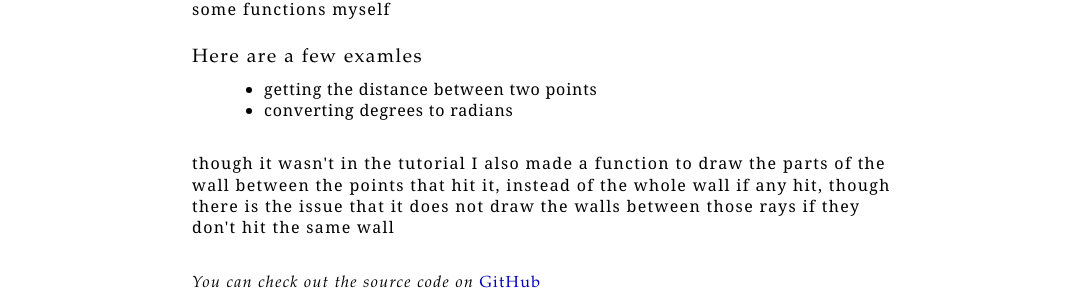
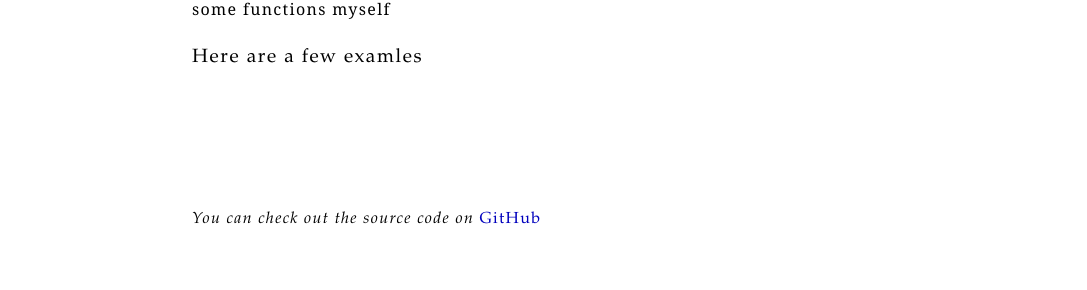
Before and after one commit to S0UPernova/portfolio-v2, a Next.js app: page / in a window 1280 px wide. Shown: the part 1354-1644 px from the top of the page, without its empty margins (96-1183 px from the left). Built offline with nearby package versions, Linux system fonts and the light colour scheme.

Commit message:
worked on index page and added component to type in text on the fly

```diff
--- /dev/null
+++ b/components/typedText.module.scss
@@ -0,0 +1,22 @@
+.blink {
+  animation: blinker 1s linear infinite;
+}
+@keyframes blinker {
+  50% {
+    opacity: 0;
+  }
+}
+
+.element {
+  font-size: inherit;
+  font-weight: inherit;
+  font-family: inherit;
+  font-style: inherit;
+}
+// .element:empty {
+//   [dir=rtl] & {
+//     list-style-type: none;
+//     content: "content";
+//   }
+
+// }
--- /dev/null
+++ b/components/typedText.tsx
@@ -0,0 +1,51 @@
+import React, { useState, useEffect, memo, createRef, useRef } from "react"
+import { useIsVisible } from "../hooks/useIsVisible"
+import styles from './typedText.module.scss'
+
+interface IInputParams {
+  children: string,
+  delay?: number,
+  duration?: number,
+  timeout?: number,
+  placeholder?: string | false,
+  curserStyle?: "none" | "static" | "blink"
+  curser?: string,
+  tag?: keyof HTMLElementTagNameMap
+  ref?: any
+}
+function TypedText({ children, delay = 110, timeout = 1000, placeholder = "\u200B", curser = "|", curserStyle = "static", duration }: IInputParams) {
+  const ref = useRef<HTMLSpanElement>(null);
+  const isVisible = useIsVisible(ref)
+  const [revealedLetters, setRevealedLetters] = useState(0)
+  const [showCurser, setShowCurser] = useState(false)
+  const [hasBeenSeen, setHasBeenSeen] = useState(false)
+  const dur = duration ? duration / children.length : null
+  useEffect(() => {
+    let interval: NodeJS.Timer
+
+    if (hasBeenSeen) {
+      setTimeout(() => {
+        if (curserStyle !== "none") {
+          setShowCurser(true)
+        }
+        interval = setInterval(() => setRevealedLetters(l => l + 1), dur ? dur : delay)
+        if (revealedLetters === children.length) clearInterval(interval)
+      }, timeout)
+    }
+
+    return () => clearInterval(interval)
+  }, [hasBeenSeen])
+  return <>
+    <span className={styles.element} ref={ref}>
+      {`${isVisible && !hasBeenSeen ? setHasBeenSeen(true) : ""}`}
+      {`${revealedLetters === 0 && placeholder != false ? `${placeholder}` : ""}`}
+      {`${children.substring(0, revealedLetters)}`}
+      {curserStyle !== "none" && (curserStyle === "static" || curserStyle === "blink")
+        && revealedLetters < children.length
+        && showCurser
+        && <span className={`${curserStyle === "blink" && styles.blink}`}>{curser}</span>
+      }
+    </span>
+  </>
+}
+export default memo(TypedText)
--- /dev/null
+++ b/hooks/useIsVisible.js
@@ -0,0 +1,17 @@
+import { useState, useEffect } from "react"
+export function useIsVisible(ref) {
+  const [isIntersecting, setIntersecting] = useState(false);
+
+  useEffect(() => {
+    const observer = new IntersectionObserver(([entry]) =>
+      setIntersecting(entry.isIntersecting)
+    );
+
+    observer.observe(ref.current);
+    return () => {
+      observer.disconnect();
+    };
+  }, [ref]);
+
+  return isIntersecting;
+}
--- a/pages/index.tsx
+++ b/pages/index.tsx
@@ -1,8 +1,13 @@
 import { BlockList } from 'net'
 import Head from 'next/head'
 import styles from '../styles/Home.module.scss'
+import TypedText from "../components/typedText"
+// import { useIsVisible } from "../hooks/useIsVisible"
+// import { useRef } from 'react'
 
 export default function Home() {
+  // const ref = useRef();
+  // const isVisible = useIsVisible(ref);
   return (
     <div className={styles.container}>
       <Head>
@@ -11,7 +16,6 @@ export default function Home() {
         <link rel="icon" href="/favicon.ico" /> {/* // todo add custom icon */}
       </Head>
       <main className={styles.main}>
-
         <section className={styles.section}>
           <p>
             <i>This is a live preview for </i>
@@ -21,10 +25,13 @@ export default function Home() {
             <iframe loading="lazy" title='Tic-Tac-Toe' className={styles.frame} src="https://s0upernova.github.io/tic-tac-toe">
             </iframe>
           </div>
-          <h3>About this project</h3>
+          <h3><TypedText timeout={500} duration={500} curserStyle={"blink"} curser={`🚀`}>About this project</TypedText></h3>
           <p>
+
+            <TypedText timeout={1500} duration={2000} curserStyle={"blink"}>
               This was made using react, and started with useState for state management,
               but later converted it to useReducer
+            </TypedText>
           </p>
           <p>
             <i>You can check out the source code on </i>
@@ -41,20 +48,27 @@ export default function Home() {
             <iframe loading="lazy" title='Raycasting' className={styles.frame} src="https://s0upernova.github.io/raycasting">
             </iframe>
           </div>
-          <h3>About this project</h3>
+          <h3><TypedText timeout={500} duration={500} curserStyle={"blink"} curser={`🚀`}>About this project</TypedText></h3>
           <p>
+            <TypedText timeout={1500} duration={3500} curserStyle={"blink"}>
               This was made using typescript while following a tutorial in plain javascript,
               they used a library that I had trouble using so I ended up needing to make some functions myself
+            </TypedText>
           </p>
-          <h4>Here are a few examles</h4>
+          <h4><TypedText timeout={5000} duration={500} curserStyle={"blink"}>Here are a few examles</TypedText></h4>
           <ul className={styles.list}>
-            <li>getting the distance between two points</li>
-            <li>converting degrees to radians</li>
+            <li><TypedText timeout={6000} duration={500} curserStyle={"blink"}>getting the distance between two points</TypedText></li>
+            <li><TypedText timeout={7000} duration={500} curserStyle={"blink"}>converting degrees to radians</TypedText></li>
+            <li></li>
           </ul>
           <p>
-            though it wasn't in the tutorial I also made a function to draw the parts of the wall between the points that hit it,
+            <TypedText timeout={8000} duration={3000} curserStyle={"blink"}>though it wasn't in the tutorial I also made a function to draw the parts of the wall between the points that hit it,
               instead of the whole wall if any hit,
               though there is the issue that it does not draw the walls between those rays if they don't hit the same wall
+
+            </TypedText>
+
+
           </p>
           <p className={styles.link}>
             <i>You can check out the source code on </i>
@@ -64,5 +78,6 @@ export default function Home() {
 
       </main>
     </div>
+
   )
 }
--- a/styles/Home.module.scss
+++ b/styles/Home.module.scss
@@ -24,7 +24,9 @@
 .list {
   margin-top: -1rem;
 	margin-bottom: 2rem;
+  list-style: none;
 }
+
 
 .link {
   margin-top: 2rem;
@@ -53,7 +55,7 @@
       linear-gradient(to left,
         rgba(0, 0, 0, 0),
         black,
-        rgba(0, 0, 0, 0)) 27 space;
+        rgba(0, 0, 0, 0)) 27;
   }
 
   .section {
@@ -106,7 +108,7 @@
       linear-gradient(to left,
         rgba(0, 0, 0, 0),
         white,
-        rgba(0, 0, 0, 0)) 27 space;
+        rgba(0, 0, 0, 0)) 27;
     }
   }
 
--- a/styles/globals.scss
+++ b/styles/globals.scss
@@ -48,9 +48,6 @@ ul {
 	}
 }
 
-
-
-
 a {
   color: rgb(0, 0, 189);
   text-decoration: none;
@@ -81,7 +78,7 @@ a {
     linear-gradient(to left,
       rgba(0, 0, 0, 0),
       black,
-      rgba(0, 0, 0, 0)) 27 space;
+      rgba(0, 0, 0, 0)) 27;
 }
 
 @media (prefers-color-scheme: dark) {
@@ -103,6 +100,6 @@ a {
       linear-gradient(to left,
         rgba(0, 0, 0, 0),
         white,
-        rgba(0, 0, 0, 0)) 27 space;
+        rgba(0, 0, 0, 0)) 27;
   }
 }
```
Lines whose indentation alone changed are shown as unchanged.
